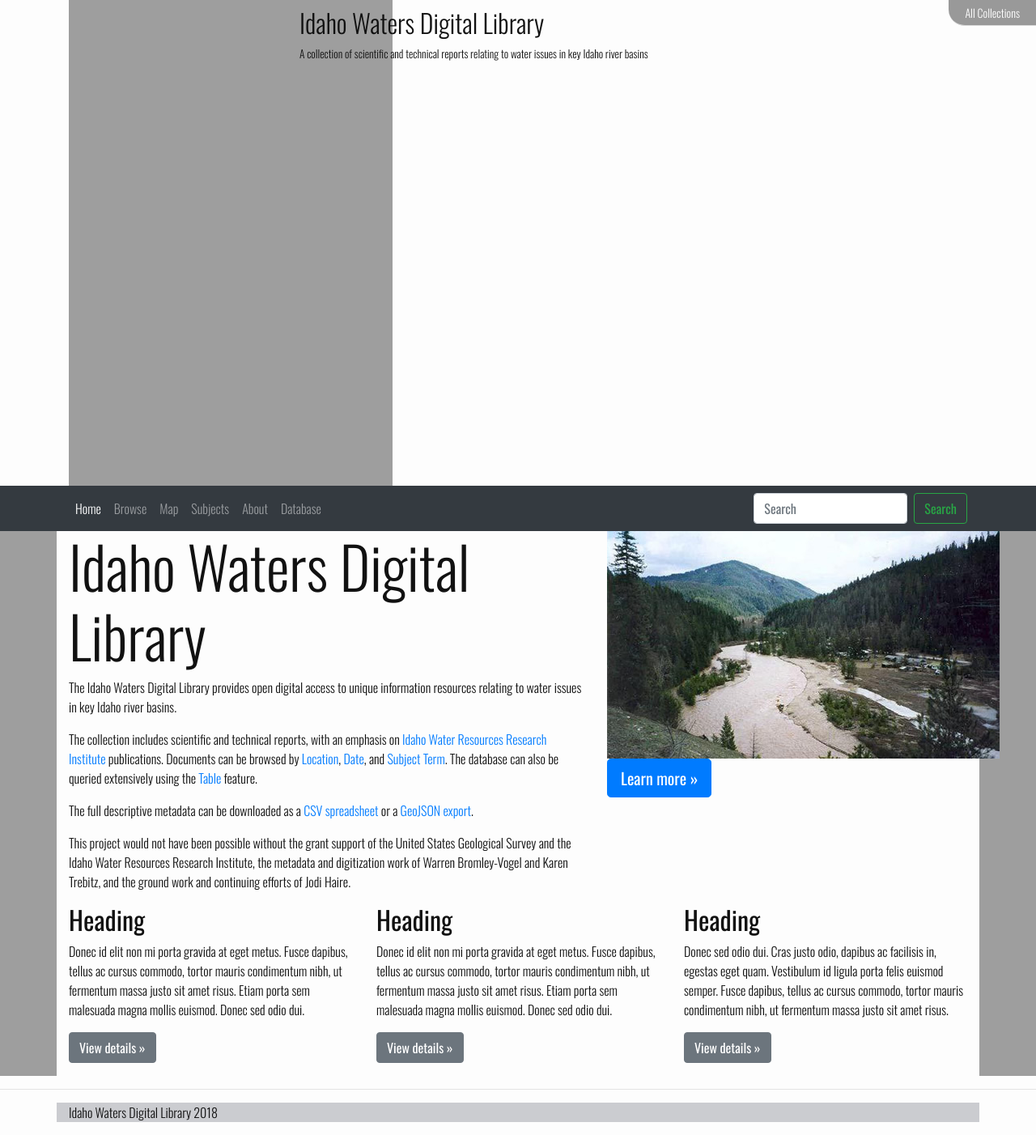
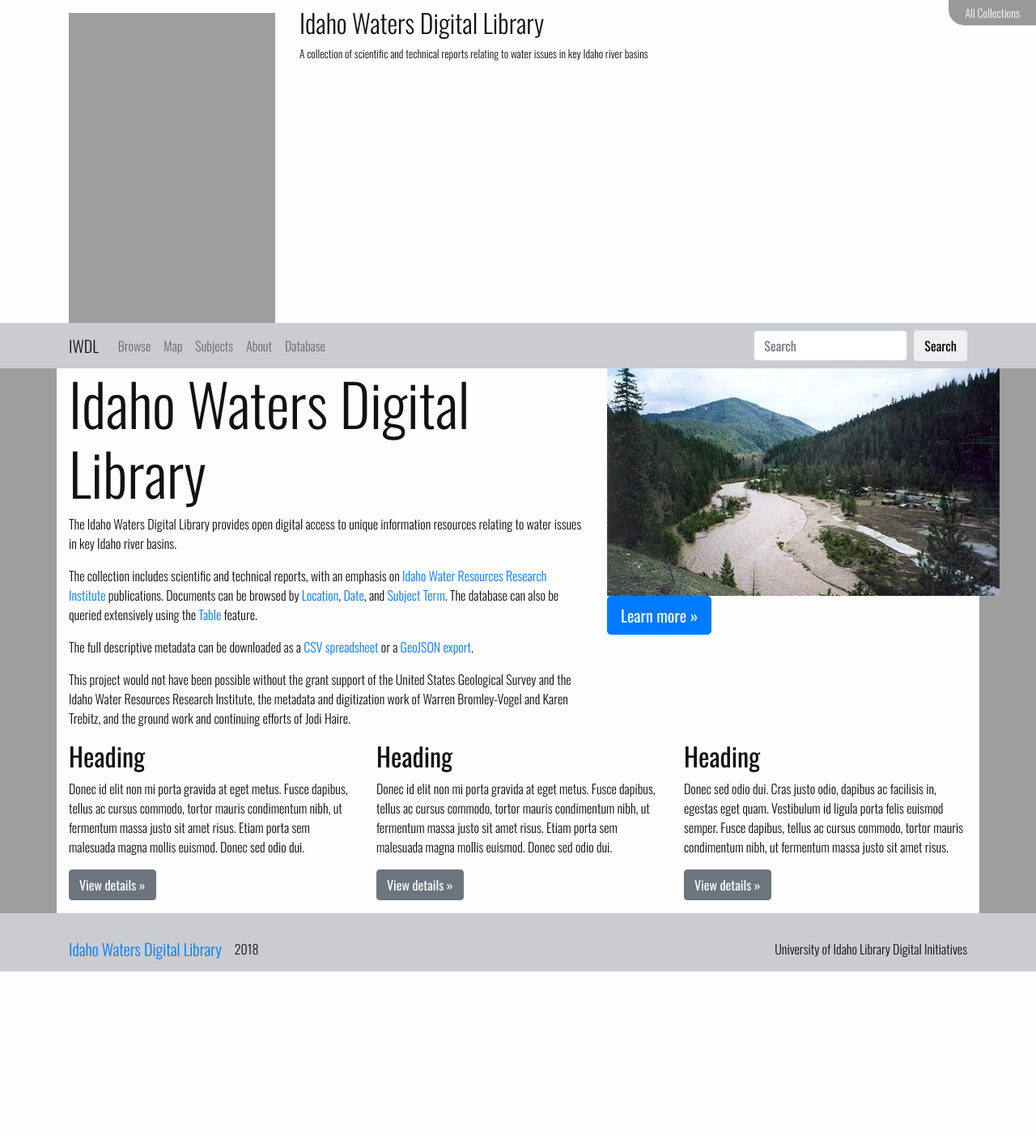
Before and after one commit to uidaholib/iwdl_source, a Jekyll site: the page built from index.html, in a window 1280 px wide. Shown: the whole page at 81% size. Built offline with Jekyll 4.4.1, drawn with Linux system fonts in a browser that asks for light colours; after the commit the page ends 1200 px from its top, so only the background shows below that.

Commit message:
update template header, nav, footer

```diff
--- a/_includes/collection-banner.html
+++ b/_includes/collection-banner.html
@@ -1,9 +1,11 @@
 <div class="container">
     <div class="row">
         <div class="col-md-3 diginit">
+            <div class="mt-md-3">
             <a id="digleft" href="{{ site.digurl }}/" title="University of Idaho Library Digital Initiatives" >
-            <img id="digleft" src="https://www.lib.uidaho.edu/digital/justdi_logo_sm.png" alt="digital initiatives logo" ></a><br>
-            <a  href="{{ site.liburl }}/" title="University of Idaho Library"> <img id="libleft" src="https://www.lib.uidaho.edu/digital/justlib_logo_sm.png" alt="library logo" ></a>
+            <img id="digleft" class="img-fluid" src="https://www.lib.uidaho.edu/digital/justdi_logo_sm.png" alt="digital initiatives logo" ></a><br>
+            <a  href="{{ site.liburl }}/" title="University of Idaho Library"> <img id="libleft" class="img-fluid" src="https://www.lib.uidaho.edu/digital/justlib_logo_sm.png" alt="library logo" ></a>
+            </div>
         </div>
         <div id="title" class="col-md-9" >
             <h1><a href="{{ site.baseurl }}/" >{{ site.title }}</a></h1>
--- a/_includes/collection-nav.html
+++ b/_includes/collection-nav.html
@@ -1,14 +1,15 @@
-<nav class="navbar navbar-expand-md navbar-dark bg-dark">
+<nav class="navbar navbar-expand-md navbar-light ">
     <div class="container">
-        <button class="navbar-toggler" type="button" data-toggle="collapse" data-target="#navbarsExampleDefault" aria-controls="navbarsExampleDefault" aria-expanded="false" aria-label="Toggle navigation">
+        <a class="navbar-brand {% if page.url == "/" %} active{% endif %}" href="{{ "/" | relative_url }}">IWDL</a>
+        <button class="navbar-toggler" type="button" data-toggle="collapse" data-target="#page-nav" aria-controls="page-nav" aria-expanded="false" aria-label="Toggle navigation">
             <span class="navbar-toggler-icon"></span>
         </button>
 
-        <div class="collapse navbar-collapse" id="navbarsExampleDefault">
+        <div class="collapse navbar-collapse" id="page-nav">
             <ul class="navbar-nav mr-auto">
-                <li class="nav-item {% if page.url == "/" %} active{% endif %}">
+                <!--<li class="nav-item {% if page.url == "/" %} active{% endif %}">
                     <a class="nav-link" href="{{ "/" | relative_url }}">Home</a>
-                </li>
+                </li>-->
                 <li class="nav-item {% if page.url == "/browse/" %} active{% endif %}">
                     <a class="nav-link" href="{{ "/browse/" | relative_url }}">Browse</a>
                 </li>
@@ -33,7 +34,7 @@
             </script>
             <form class="form-inline my-2 my-lg-0" role="search" id="search" onsubmit="google_search(); return false;">
                 <input id="google-search" class="form-control mr-sm-2" type="text" placeholder="Search" aria-label="Search">
-                <button class="btn btn-outline-success my-2 my-sm-0" type="submit">Search</button>
+                <button class="btn my-2 my-sm-0" type="submit">Search</button>
             </form>
         </div>
     </div>
--- a/_includes/footer.html
+++ b/_includes/footer.html
@@ -1,4 +1,7 @@
-<hr>
-<footer class="container">
-    <p>{{ site.title }} 2018</p>
+<footer class="navbar nav-light">
+    <div class="container pt-3">
+        <a class="navbar-brand" href="{{ "/" | absolute_url }}">{{ site.title }}</a>
+        <span class="navbar-text navbar-nav mr-auto">2018</span><br>
+        <span class="navbar-text navbar-nav">University of Idaho Library Digital Initiatives</span>
+    </div>
 </footer>
--- a/_layouts/page.html
+++ b/_layouts/page.html
@@ -1,6 +1,8 @@
 ---
 layout: default
 ---
-<div class="container mt-4">
+<div class="py-3">
+<div class="container py-3 rounded">
         {{ content }}
 </div>
+</div>
```
